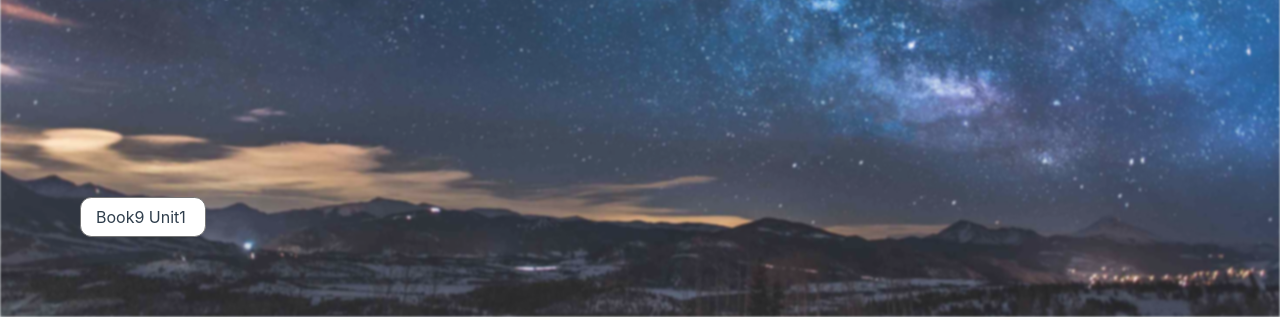
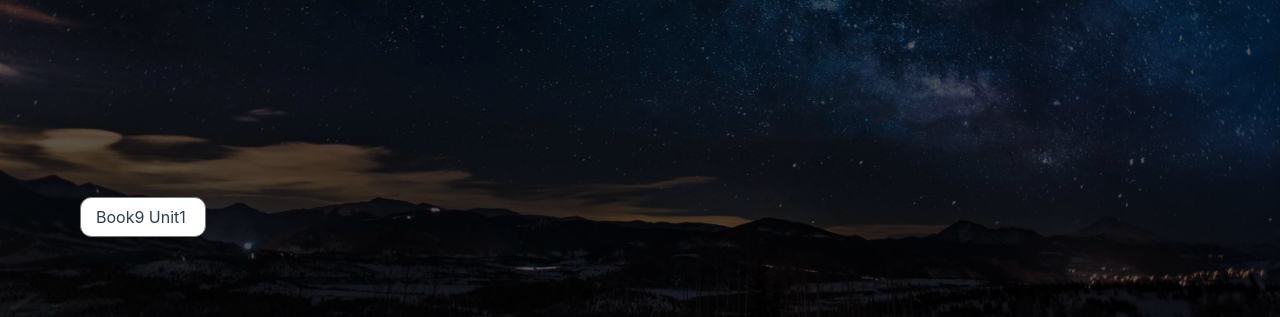
Before and after one commit to PrPeilun/PrPeilun.github.io, a plain HTML site: page words/index.html in a window 1280 px wide. Shown: the part 483-800 px from the top of the page. Drawn offline with nearby package versions, Linux system fonts and the light colour scheme.

Commit message:
Add files via upload

```diff
--- a/words/css/reset.css
+++ b/words/css/reset.css
@@ -1,5 +1,5 @@
 *{margin:0;padding:0}
-html{background:#f4f8fb;line-height:1.15;-webkit-text-size-adjust:100%}
+html{background:#000;line-height:1.15;-webkit-text-size-adjust:100%}
 body{position:relative;display:block;box-sizing:border-box;margin:0 auto;padding:0 1.25rem 1.25rem;max-width:75rem;font-family:Source Sans Pro,-apple-system,BlinkMacSystemFont,Segoe UI,Roboto,Helvetica Neue,Arial,sans-serif}
 a{color:#0366d6;text-decoration:none;cursor:alias;word-break:break-all}
 button,input,optgroup,select,textarea{margin:0;font-size:100%;font-family:inherit;line-height:1.15}
@@ -34,7 +34,7 @@ label{display:block;font-size:1.125rem}
 .radio{display:inline-flex;align-items:center}
 .radio input[type=radio]:checked+.radio{border:none;background-color:var(--theme)}
 .radio .radio{box-sizing:border-box;width:1.125rem;height:1.125rem;border:.0625rem solid #dcdee0;border-radius:50%;cursor:pointer;transition:border-color .2s ease}
-.bgimg{position:fixed;top:0;left:0;z-index:-1;width:100%;height:100%;background-position:50%;background-size:cover;background-repeat:no-repeat;opacity:.85;filter:blur(1.2px)}
+.bgimg{position:fixed;top:0;left:0;z-index:-1;width:100%;height:100%;background-position:50%;background-size:cover;background-repeat:no-repeat;opacity: .35;}
 #con .welcome{margin-top:1.125rem;margin-bottom:2rem}
 .checkbox,.input{margin-bottom:.9375rem}
 .input .input-title{display:block;margin-bottom:.625rem;font-weight:700;font-size:1.125rem}
--- a/words/index.html
+++ b/words/index.html
@@ -64,7 +64,7 @@
 	});
 </script>
 <script type="text/javascript">
-	$(".bgimg").css("background-image", "url(img/sky.jpg)")
+	$(".bgimg").css("background-image", "url(https://cdn.jsdelivr.net/gh/prpeilun/prpeilun.github.io/words/img/sky.jpg)")
 	$("body").fadeIn(800)
 
 	$("#selectUnit").change(function(){
--- a/words/js/book9.js
+++ b/words/js/book9.js
@@ -140,7 +140,6 @@ var words = [
 	"associate/vt.使发生联系;使联合;结交",
 	"associate with/与……联系",
 	"barrier/n.障碍物;栅栏;屏障",
-	"Great Barrier Reef/大堡礁",
 	"brochure/n.(作介绍或宣传用的)小册子",
 	"Commonwealth/n.国家;共和国;联邦",
 	"Oceania/n.大洋洲",
```
